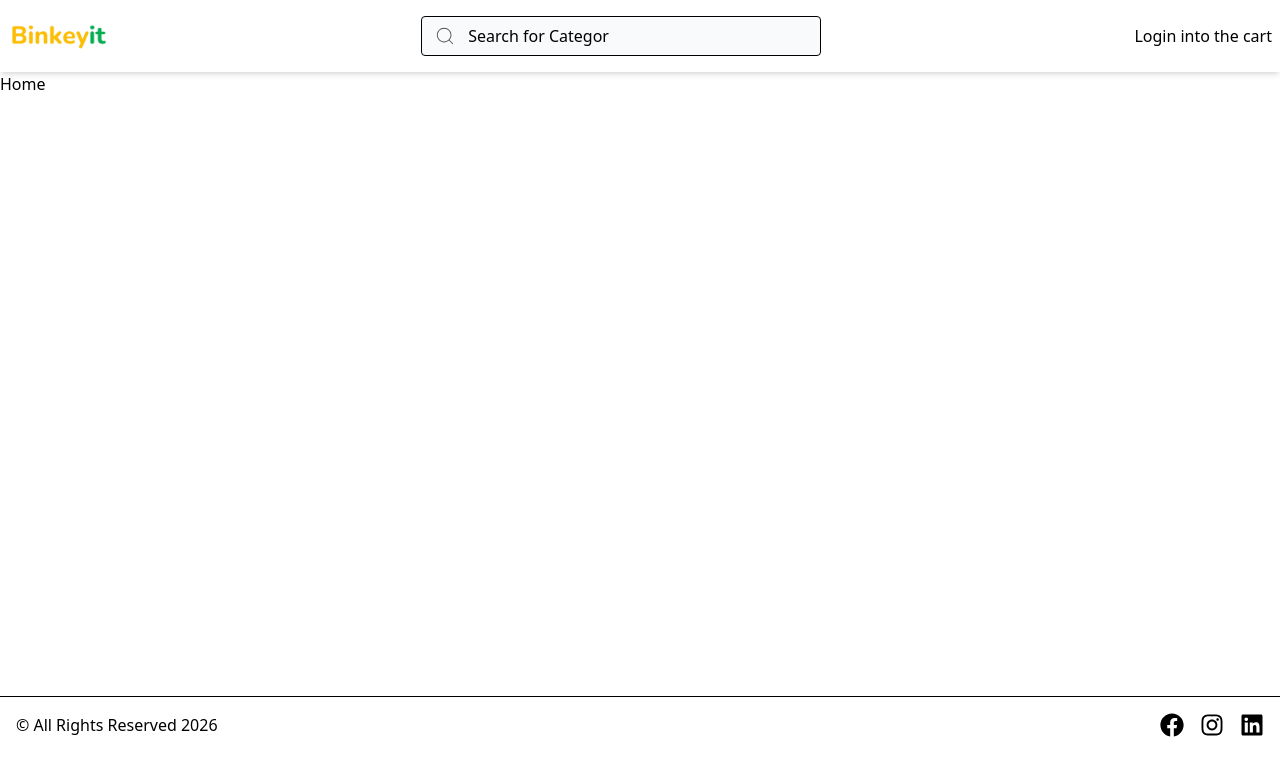
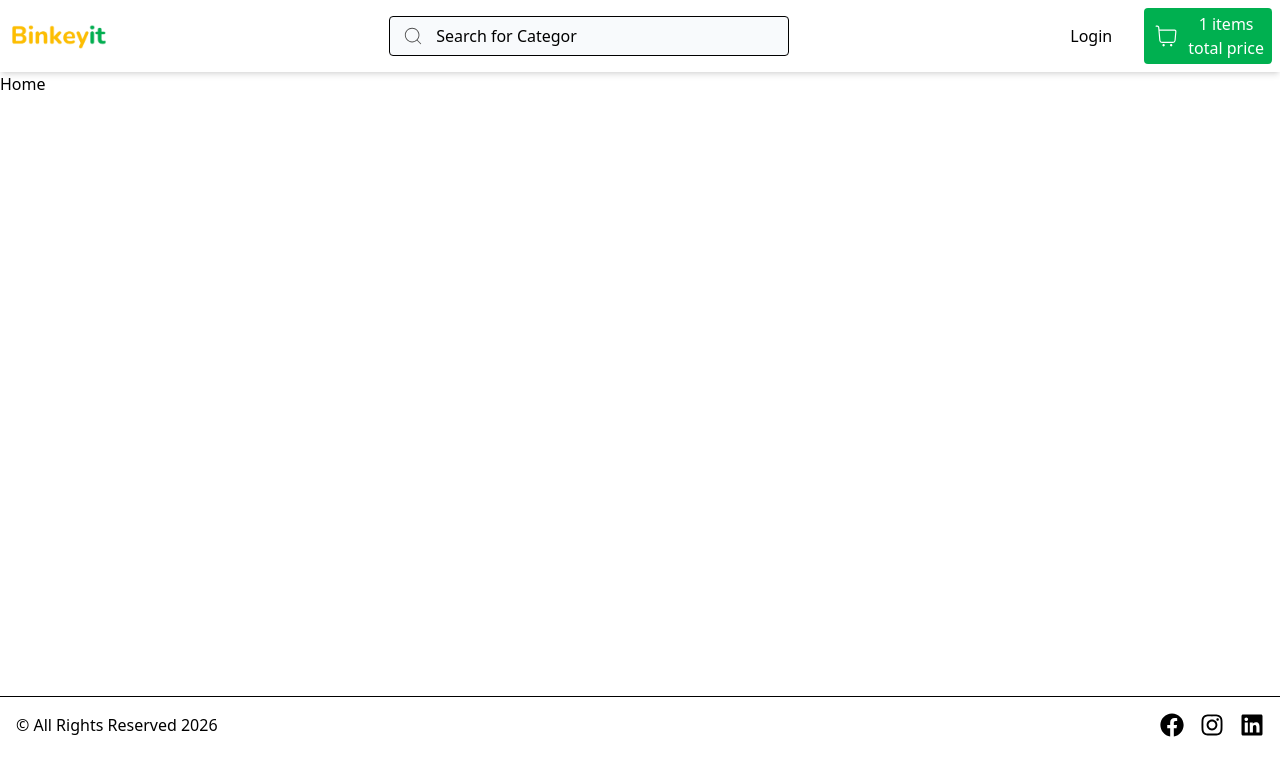
Before and after one commit to kamalsinha7305/B_C, a React app in the folder frontend/: page / in a window 1280 px wide. Shown: the top 776 px of the page. Built offline with nearby package versions, Linux system fonts and the light colour scheme; the HTML template or start-up script is replaced by a standard one.

Commit message:
header update

```diff
--- a/frontend/src/components/Header.jsx
+++ b/frontend/src/components/Header.jsx
@@ -3,16 +3,17 @@ import logo from '../assets/logo.png'
 import Search from './Search'
 import { Link } from 'react-router-dom'
 import { FaUserAstronaut } from "react-icons/fa";
+import { CiShoppingCart } from "react-icons/ci";
 import useMobile from '../hooks/useMobile';
-import {useLocation} from 'react-router-dom'
+import { useLocation } from 'react-router-dom'
 
 function Header() {
 
-  const [isMobile] =useMobile();
+  const [isMobile] = useMobile();
   const location = useLocation();
 
 
-   const isSearchPage =location.pathname =='/search';
+  const isSearchPage = location.pathname == '/search';
 
 
 
@@ -24,22 +25,36 @@ function Header() {
 
             <div className='h-full'>
               <Link to={"/"} className='h-full flex justify-center items-center '>
-            <img src={logo} width={100} height={50} alt="Logo" className='hidden lg:block'/>
-            <img src={logo} width={100} height={50} alt="Logo" className='lg:hidden '/>
+                <img src={logo} width={100} height={50} alt="Logo" className='hidden lg:block' />
+                <img src={logo} width={100} height={50} alt="Logo" className='lg:hidden ' />
               </Link>
 
             </div>
 
             <div className="hidden lg:block">
-         <Search/>
+              <Search />
+            </div>
+            {/*      For mobile version login icon  */}
+            <div className="">
+              <div className='lg:hidden'>
+                <FaUserAstronaut size={25} />
+              </div>
+              {/*  for destop versio login */}
+
+              <div className='hidden lg:flex items-center gap-8 '>
+                <Link to={"/login"}> Login </Link>
+                <button className='flex  items-center gap-2 bg-secondary-200 px-2 py-1 rounded text-white'>
+                  {/* add to cart icon  */}
+
+                  <div>
+                    <CiShoppingCart size={28} />
+                  </div>
+                  <div>
+                    <p> 1 items </p>
+                    <p> total price </p>
                   </div>
 
-        <div className="">
-          <div className='lg:hidden'>
-            <FaUserAstronaut size={25}/>
-          </div>
-          <div className='hidden lg:block'>
-          Login into the cart
+                </button>
               </div>
             </div>
 
@@ -47,7 +62,7 @@ function Header() {
         )
       }
       <div className='conatiner mx-auto px-2 lg:hidden ' >
-        <Search/>
+        <Search />
       </div>
 
     </header>
```
Lines whose indentation alone changed are shown as unchanged.
